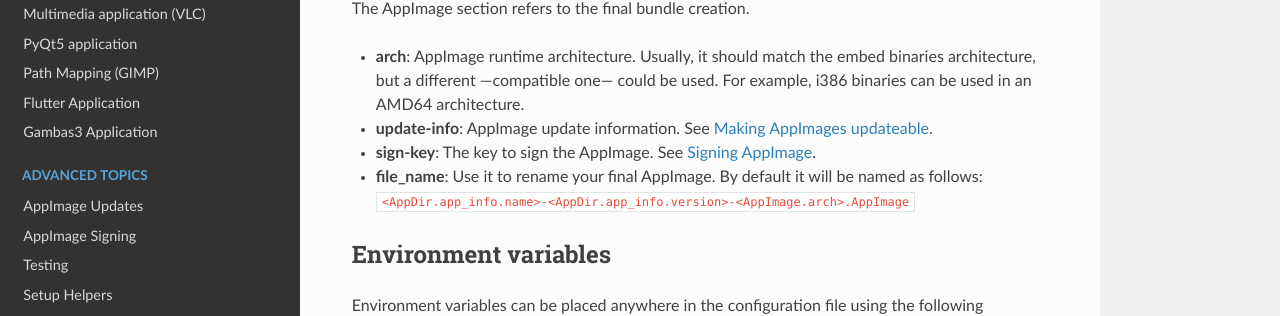
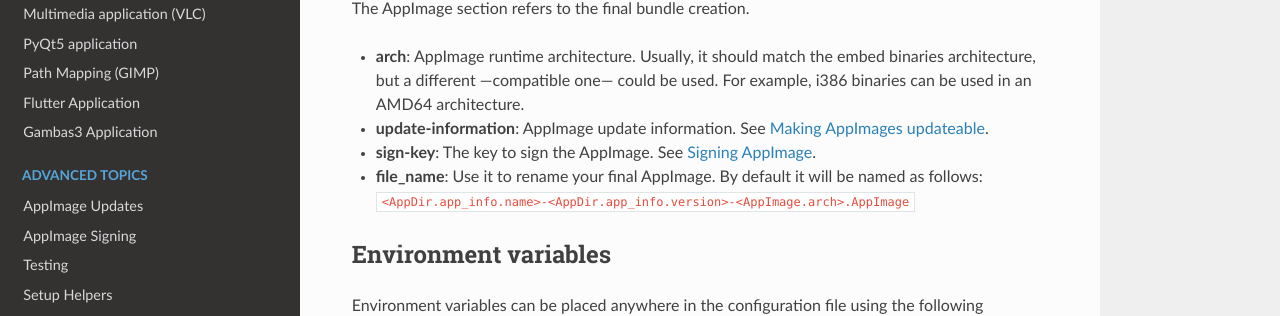
Before and after one commit to AppImageCrafters/appimage-builder-docs, a Sphinx documentation site: the page built from source/reference/recipe.rst, in a window 1280 px wide and 900 px high, scrolled down 5146 px. Shown: the part 201-517 px from the top of the window. Built offline with Sphinx 7.4.7 and the Read the Docs theme 2.0.0, drawn with Linux system fonts in a browser that asks for light colours.

Commit message:
fix: correct key for update-information

```diff
--- a/source/reference/recipe.rst
+++ b/source/reference/recipe.rst
@@ -297,7 +297,7 @@ The AppImage section refers to the final bundle creation.
 
 - **arch**: AppImage runtime architecture. Usually, it should match the embed binaries architecture, but a different
   —compatible one— could be used. For example, i386 binaries can be used in an AMD64 architecture.
-- **update-info**: AppImage update information. See `Making AppImages updateable`_.
+- **update-information**: AppImage update information. See `Making AppImages updateable`_.
 - **sign-key**: The key to sign the AppImage. See `Signing AppImage`_.
 - **file_name**: Use it to rename your final AppImage. By default it will be named as follows:
   ``<AppDir.app_info.name>-<AppDir.app_info.version>-<AppImage.arch>.AppImage``
```
